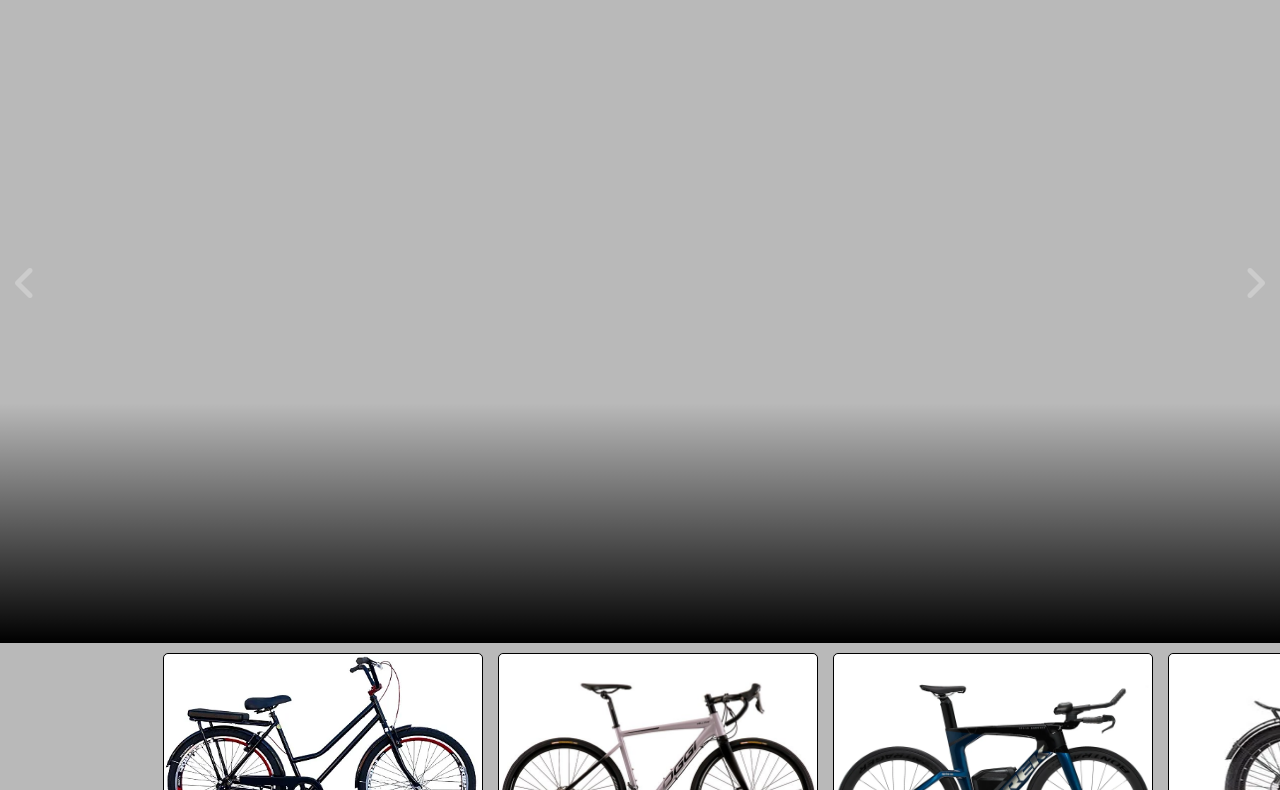
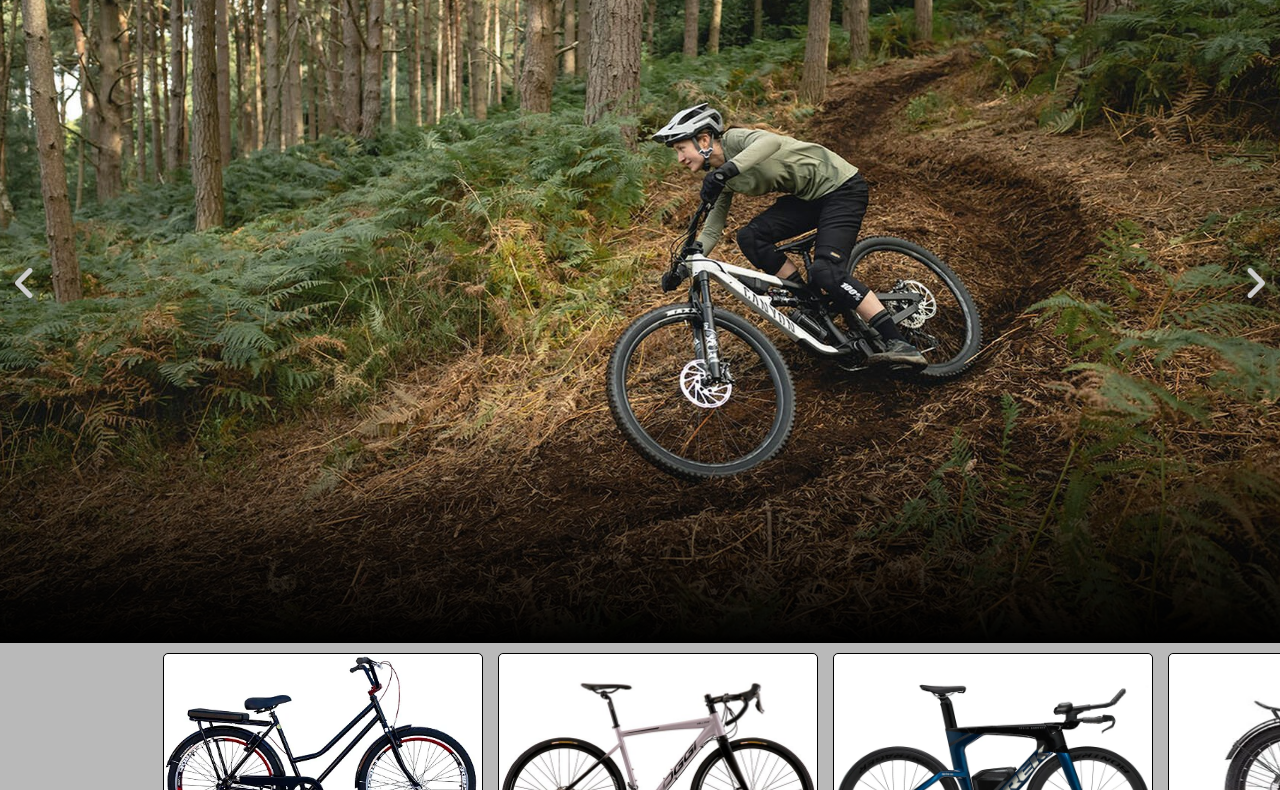
Before and after one commit to weslenjp/temp-loja, a plain HTML site: page index.html in a window 1280 px wide. Shown: the part 77-867 px from the top of the page. Drawn offline with Linux system fonts and the light colour scheme; the site is published under a folder, as on GitHub Pages, so addresses that start at the root find nothing; a web font is replaced by a local one.

Commit message:
Update index.html

```diff
--- a/index.html
+++ b/index.html
@@ -365,6 +365,6 @@
 
 
     <script src="https://kit.fontawesome.com/be3029c249.js"></script>
-    <script src="/ASSETS/JS/SCRIPT.JS"></script>
+    <script src="./ASSETS/JS/SCRIPT.JS"></script>
 </body>
 </html>
```
